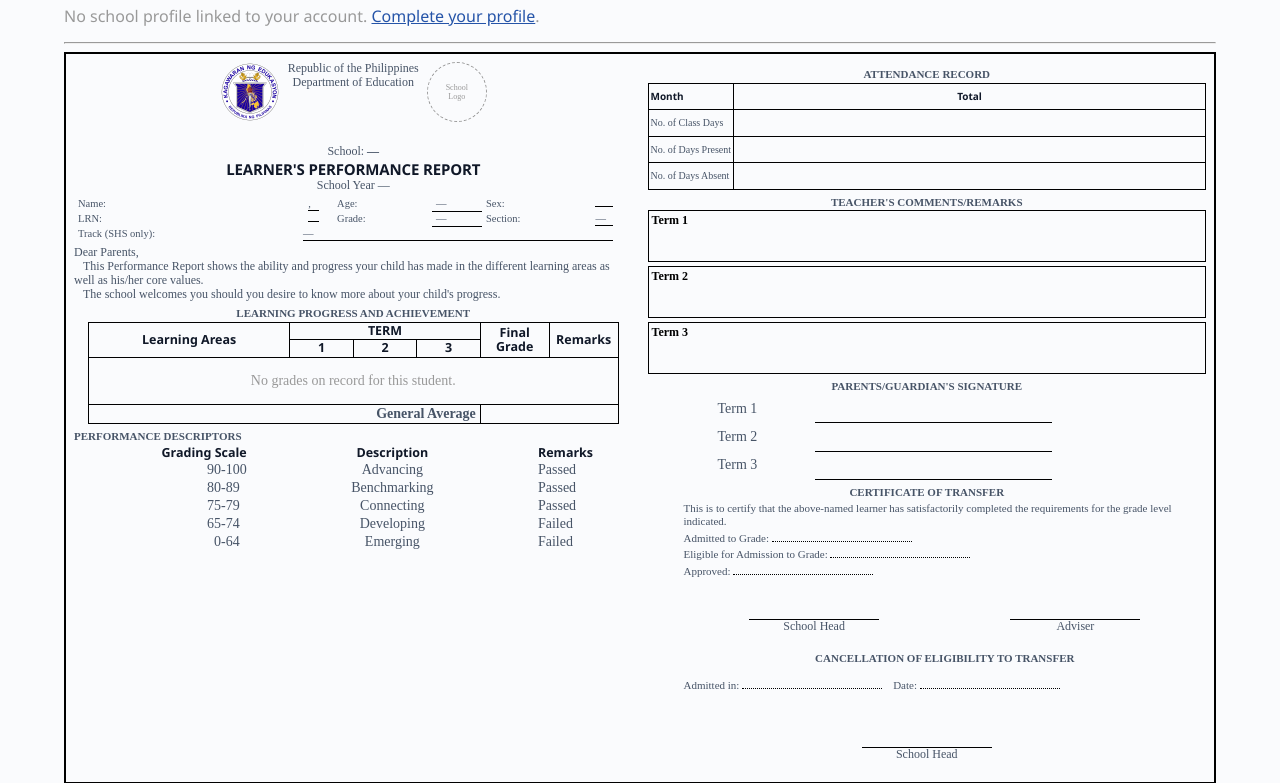
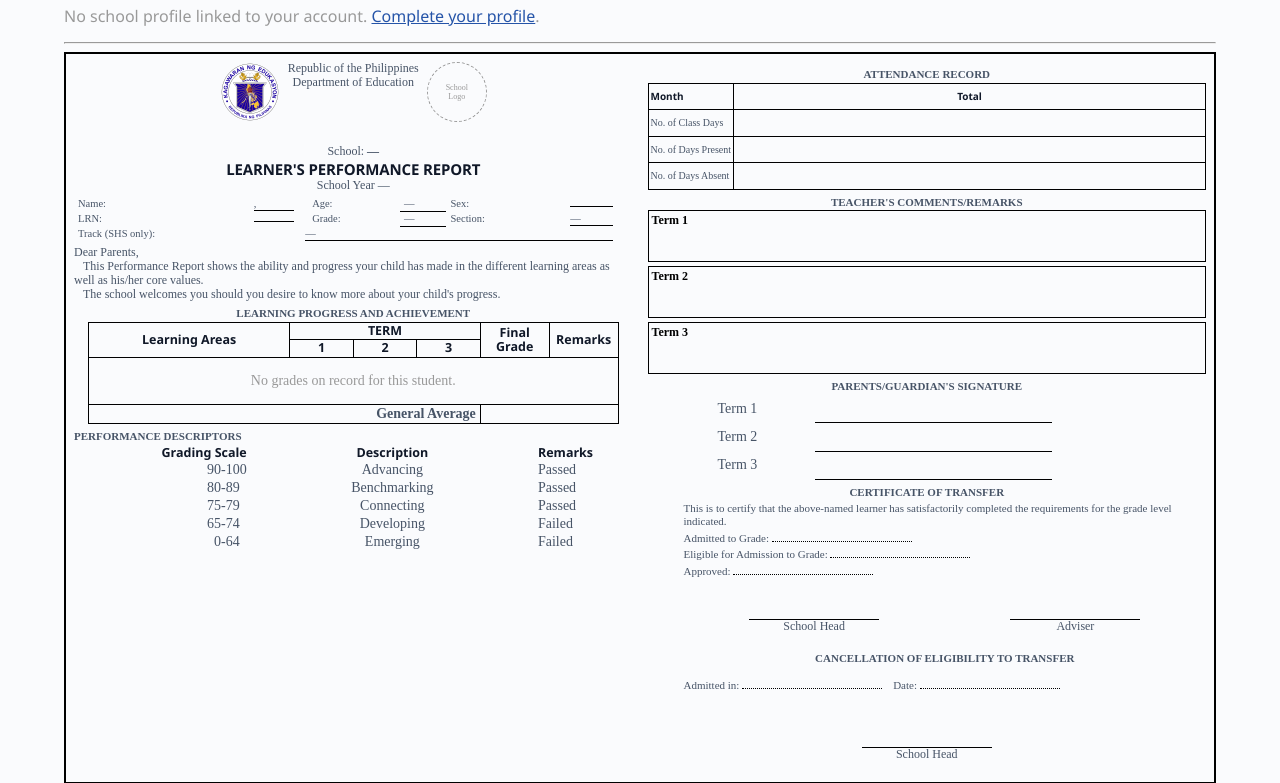
Before and after one commit to civ1977/smashed_sfs_project, a Django app: template smashed_sfs/templates/reports/sf9.html in a window 1280 px wide. Shown: the part 193-976 px from the top of the page. Run offline with Django 5.2, Linux system fonts and the light colour scheme; the template is opened without the code that fills it, so the values that code supplies are empty.

Commit message:
Pull Name/LRN value+underline closer to their own colon on SF9
Name/LRN share a table column sized to fit "Track (SHS only):" (the
widest label in that column across all three rows), so their own much
shorter colons sit far from where the value/underline actually starts.
Pulls the value left via negative margin-left on .short-line (mirroring
the .short-line-left technique already used for Sex/Section/Track),
with width stretched by the same amount so the line's right end stays
anchored. Also loosens Sex/Section/Track's existing inset from ~1ch to
~4ch past their own colon, per follow-up request.

Caveat: this table has no colgroup/table-layout:fixed, so column widths
are auto-layout and share leftover space proportionally with container
width - the pixel gap this margin corrects for isn't perfectly
width-invariant. Tuned against live measurements in the available
browser tool, which does not reliably reproduce the actual print/PDF
render width - may need one more adjustment pass against a real
Print/Save-As-PDF output.

Co-Authored-By: Claude Sonnet 5 <noreply@anthropic.com>

```diff
--- a/smashed_sfs/templates/reports/sf9.html
+++ b/smashed_sfs/templates/reports/sf9.html
@@ -296,12 +296,16 @@
        across every row (a padding tweak on just the label cell wouldn't
        survive that). */
     .sf9-info-table td.fill-short { border-bottom: none; }
-    .sf9-info-table td.fill-short .short-line { display: inline-block; width: calc(100% - 2ch); border-bottom: 1px solid #000; }
-    /* Sex/Section/Track's line starts 1ch to the left of the cell's left
-       edge (moved 3ch further left from the original 2ch-in inset) - same
+    /* Name/LRN's own td is a shared, wide auto-layout column (sized to fit
+       "Track (SHS only):" in the row below), so the colon sits far short of
+       the td's left edge - pulled left (measured: ~4ch past each label's
+       own colon) with width stretched by the same amount so the line's
+       right end stays anchored where it was. */
+    .sf9-info-table td.fill-short .short-line { display: inline-block; width: calc(100% + 5.3ch); margin-left: -7.3ch; border-bottom: 1px solid #000; }
+    /* Sex/Section/Track's line starts ~4ch past its own colon - same
        inline-block technique as fill-short, mirrored to inset the other end. */
     .sf9-info-table td.fill-inset-left { border-bottom: none; }
-    .sf9-info-table td.fill-inset-left .short-line-left { display: inline-block; width: calc(100% - 2ch); margin-left: -1ch; border-bottom: 1px solid #000; }
+    .sf9-info-table td.fill-inset-left .short-line-left { display: inline-block; width: calc(100% - 5.5ch); margin-left: 2.5ch; border-bottom: 1px solid #000; }
     .sf9-dear-parents { margin: 4px 0; text-align: left; }
     .sf9-section-heading { font-weight: bold; text-decoration: none; font-size: 11px; margin: 6px 0 2px 0; }
     .sf9-section-heading.center { text-align: center; }
```
